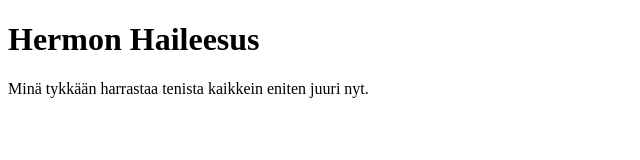
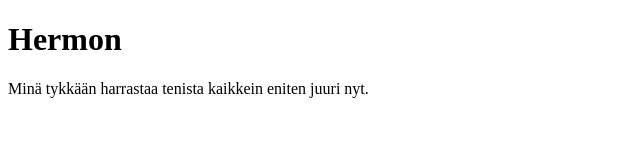
Before and after one commit to Hermon-Haileyesus/eka-repo, a plain HTML site: page index.html in a window 1280 px wide. Shown: the whole page, without its empty margins (0-640 px from the left). Drawn offline with Linux system fonts and the light colour scheme.

Commit message:
i remove name

```diff
--- a/index.html
+++ b/index.html
@@ -5,7 +5,7 @@
 </head>
 <body>
 
-<h1>Hermon Haileesus</h1>
+<h1>Hermon </h1>
 <p>Minä tykkään  harrastaa tenista kaikkein eniten juuri nyt.</p>
 
 </body>
```
